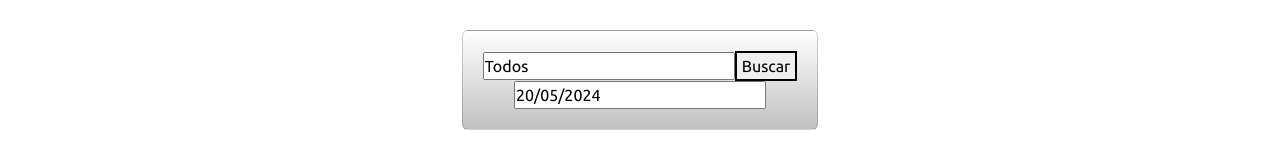
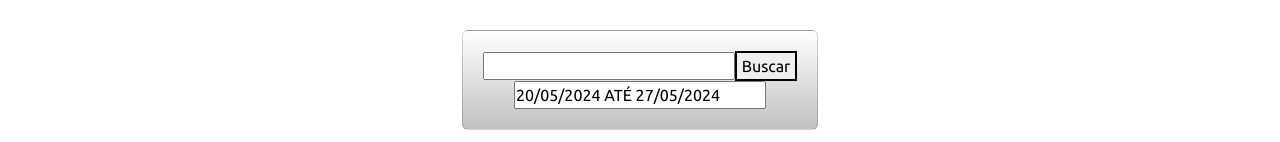
Before and after one commit to dsm-cefet-rj/ti-2024-1-grupo-sete, a React (Create React App) app: page / in a window 1280 px wide. Shown: the part 658-800 px from the top of the page. Built offline with nearby package versions, Linux system fonts and the light colour scheme.

Commit message:
Filtro com arrays funcionando
Filtro com arrays e pequenos ajustes

```diff
--- a/src/Components/Carros/carros.js
+++ b/src/Components/Carros/carros.js
@@ -1,5 +1,5 @@
-import FiatUno21 from '../../Assets/fiat-uno21.jpg';
-import FiatUno22 from '../../Assets/fiatUno22.jpg';
+import FiatUno21 from '../../Assets/Fiat-uno21.jpg';
+import FiatUno22 from '../../Assets/FiatUno22.jpg';
 import FordKa from '../../Assets/FordKa.jpg';
 import FordKa2 from '../../Assets/FordKa2.jpg';
 import Bmw from '../../Assets/bmw.png';
@@ -7,7 +7,7 @@ import Bmw2 from '../../Assets/bmw2.JPG';
 import Mercedes from '../../Assets/Mercedes.jpg';
 import Mercedes2 from '../../Assets/Mercedes2.jpg';
 import FiatUno from '../../Assets/fiat-uno.jpg';
-import FiatUno2 from '../../Assets/fiat-uno2.jpg';
+import FiatUno2 from '../../Assets/Fiat-uno2.jpg';
 import Tesla from '../../Assets/Tesla.jpg';
 import Tesla2 from '../../Assets/Tesla2.jpg'
 import Honda from '../../Assets/honda.jpg';
@@ -30,6 +30,7 @@ const carros = {
         cambio: "Manual",
         multimidia: "Rádio e bluetooth",
         detalheAdicional: "Direção hidráulica",
+        diasAlugado: ["10/06/2024","11/06/2024","12/06/2024", "13/06/2024","14/06/2024"]
     },
 
     2: {
@@ -48,6 +49,7 @@ const carros = {
         cambio: "Manual",
         multimidia: "Rádio e bluetooth",
         detalheAdicional: "Direção Elétrica",
+        diasAlugado: ["10/06/2024","11/06/2024","12/06/2024", "13/06/2024","14/06/2024"]
     },
 
     3: {
@@ -66,7 +68,7 @@ const carros = {
         cambio: "Automática",
         multimidia: "Sistema multimídia MBUX",
         detalheAdicional: "Direção autônoma",
-
+        diasAlugado: ["10/06/2024","11/06/2024","12/06/2024", "13/06/2024","14/06/2024"]
     },
 
     4: {
@@ -85,6 +87,7 @@ const carros = {
         cambio: "Automática com modo manual de 8 marchas",
         multimidia: "Central Multimídia 7 polegadas conexão Android Auto e Apple CarPlay",
         detalheAdicional: "Direção elétrica",
+        diasAlugado: ["10/06/2024","11/06/2024","12/06/2024", "13/06/2024","14/06/2024"]
     },
 
     5: {
@@ -103,6 +106,7 @@ const carros = {
         cambio: "Automático",
         multimidia: "Central Multimídia 7 polegadas conexão Android Auto e Apple CarPlay",
         detalheAdicional: "Controle adaptativo de velocidade de cruzeiro",
+        diasAlugado: ["10/06/2024","11/06/2024","12/06/2024", "13/06/2024","14/06/2024"]
     },
 
     6: {
@@ -121,6 +125,7 @@ const carros = {
         cambio: "Automático",
         multimidia: "Central Multimídia 12 polegadas",
         detalheAdicional: "Sistema Autopilot",
+        diasAlugado: ["10/06/2024","11/06/2024","12/06/2024", "13/06/2024","14/06/2024"]
     },
 
     7: {
@@ -139,6 +144,7 @@ const carros = {
         cambio: "Manual",
         multimidia: "Rádio e bluetooth",
         detalheAdicional: "Direção elétrica",
+        diasAlugado: ["10/06/2024","11/06/2024","12/06/2024", "13/06/2024","14/06/2024"]
 
     },
 };
--- a/src/Components/FerramentaPesquisa/barrapesquisa.js
+++ b/src/Components/FerramentaPesquisa/barrapesquisa.jsx
@@ -1,14 +1,15 @@
 import React, {useState, useRef, useEffect} from "react";
 import {Card} from "reactstrap";
-import { Calendar } from "react-date-range";
+import { DateRange } from "react-date-range";
 import { format } from "date-fns/format";
+import { addDays, eachDayOfInterval } from "date-fns";
 import 'react-date-range/dist/styles.css'
 import 'react-date-range/dist/theme/default.css'
 var data = require("../../cidades.json");
 
 
 
-export default function BarraPesquisa({busca, setBusca, calendar, setCalendar}) {
+export default function BarraPesquisa({busca, setBusca, diasEntreDatas, setDiasEntreDatas}) {
     const [digita, setDigita] = useState(busca);
     const onChange = (event) => {
         setDigita(event.target.value);
@@ -20,18 +21,34 @@ export default function BarraPesquisa({busca, setBusca, calendar, setCalendar})
         console.log('Qual cidade', busca);
     }
 
+      // date state
+  const [range, setRange] = useState([
+    {
+      startDate: new Date(),
+      endDate: addDays(new Date(), 7),
+      key: 'selection'
+    }
+  ])
+
+
+
     const [open, setOpen] = useState(false)
 
     // get the target element to toggle
     const refOne = useRef(null)
-
     useEffect(() => {
-        // set current date on component load
-        setCalendar(format(new Date(), 'dd/MM/yyyy'))
         // event listeners
         document.addEventListener("keydown", hideOnEscape, true)
         document.addEventListener("click", hideOnClickOutside, true)
-    }, [])
+
+        // Atualizar os dias entre datas sempre que o intervalo for alterado
+        console.log(diasEntreDatas);
+        const startDate = range[0].startDate;
+        const endDate = range[0].endDate;
+        const dias = eachDayOfInterval({ start: startDate, end: endDate });
+        setDiasEntreDatas(dias);
+
+      }, [range])
 
     // hide dropdown on ESC press
     const hideOnEscape = (e) => {
@@ -50,15 +67,6 @@ export default function BarraPesquisa({busca, setBusca, calendar, setCalendar})
         }
     }
 
-        // on date change, store date in state
-        const handleSelect = (date) => {
-            console.log(date)
-            console.log(format(date, 'MM/dd/yyyy'))
-            setCalendar(format(date, 'dd/MM/yyyy'))
-
-            const exactDateTimestamp = new Date(date).getTime();
-            console.log(exactDateTimestamp)
-        }
     return (
 
         <div className="pesquisa">
@@ -83,7 +91,7 @@ export default function BarraPesquisa({busca, setBusca, calendar, setCalendar})
                 <div className="calendarWrap">
 
                       <input
-                            value={ calendar }
+                        value={`${format(range[0].startDate, "dd/MM/yyyy")} ATÉ ${format(range[0].endDate, "dd/MM/yyyy")}`}
                         readOnly
                         className="inputBox"
                         onClick={ () => setOpen(open => !open) }
@@ -91,10 +99,14 @@ export default function BarraPesquisa({busca, setBusca, calendar, setCalendar})
 
                         <div ref={refOne}>
                             {open &&
-                            <Calendar
-                                date={ new Date() }
-                                minDate={new Date()}
-                                onChange = { handleSelect }
+                                <DateRange
+                                    onChange={item => {setRange([item.selection]);
+                                                    }}
+                                    editableDateInputs={true}
+                                    moveRangeOnFirstSelection={false}
+                                    ranges={range}
+                                    months={1}
+                                    direction="horizontal"
                                     className="calendarElement"
                                 />
                             }
--- a/src/Components/FerramentaPesquisa/pesquisa.js
+++ b/src/Components/FerramentaPesquisa/pesquisa.js
@@ -1,14 +1,29 @@
 import React, { useState } from 'react';
 import carros from '../Carros/carros';
 import BarraPesquisa from './barrapesquisa';
+import format from 'date-fns/format';
 import './style.css';
 import { Card, CardBody, CardImg, CardText, CardTitle, Row, Col, Container } from 'reactstrap';
 import{ BrowserRouter as Router, Switch, Route, Link } from "react-router-dom";
 
+function containsArray(array1, array2) {
+  for (let i = 0; i < array1.length; i++) {
+    const elemento = format(array1[i], "dd/MM/yyyy");
+
+    if (array2.includes(elemento)) {
+      console.log("bateu");
+      return true;
+    }
+
+    console.log(elemento);
+  }
+
+  return false;
+}
 
 export default function Pesquisa() {
-  const [busca, setBusca] = useState("Todos");
-  const [calendar, setCalendar] = useState("Data");
+  const [busca, setBusca] = useState("");
+  const [diasEntreDatas, setDiasEntreDatas] = useState([]);
   console.log(busca);
 
 
@@ -18,8 +33,8 @@ export default function Pesquisa() {
         <BarraPesquisa
             busca={busca}
             setBusca={setBusca}
-            calendar={calendar}
-            setCalendar={setCalendar}
+            diasEntreDatas={diasEntreDatas}
+            setDiasEntreDatas={setDiasEntreDatas}
         />
       </div>
 
@@ -27,12 +42,12 @@ export default function Pesquisa() {
 
         {Object.keys(carros).filter(
           ((carroId) =>{
-            if(busca === "Todos") return true;
+            if(busca === "") return true;
             return carros[carroId].cidade === busca;
           })
         ).filter(
           ((carroId) =>{
-            return carros[carroId].diaAlugado !== calendar;
+            return !containsArray(diasEntreDatas,carros[carroId].diasAlugado);
           })
         ).map((carroId, index) => {
           const carro = carros[carroId];
--- a/src/Components/Header/header.css
+++ b/src/Components/Header/header.css
@@ -12,6 +12,7 @@
   width: 250px; /* Set a specific width */
   font-size: 30px; /* Adjust font size of menu items */
   line-height: 2.5; /* Adjust spacing between items */
+  z-index: 9999;
 
 }
 
@@ -23,6 +24,7 @@
   cursor: pointer;
   transform: scale(1.05);
   color: black;
+  z-index: 999;
 }
 
 .fa-cadastro{
--- a/src/Pages/FAQ/index.js
+++ b/src/Pages/FAQ/index.js
@@ -7,7 +7,7 @@ import './index.css';
 
 
 export default function Faq(props){
-    const [open, setOpen] = useState('1');
+    const [open, setOpen] = useState('0');
     const toggle = (id) => {
         if (open === id) {
         setOpen();
```
Lines whose indentation alone changed are shown as unchanged.
